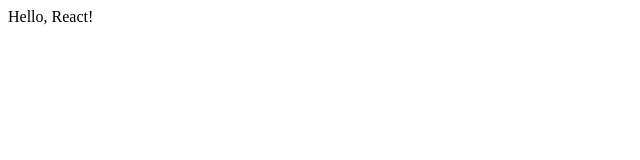
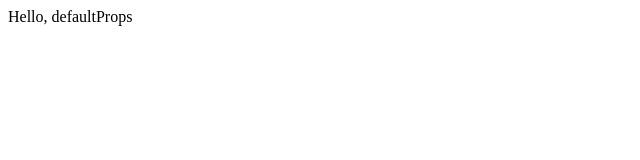
Before and after one commit to 2kiemi/react-typescript, a React (Create React App) app: page / in a window 1280 px wide. Shown: the top 160 px of the page, without its empty margins (0-640 px from the left). Built offline with nearby package versions, Linux system fonts and the light colour scheme.

Commit message:
function-components-in-typescript-basic

```diff
--- a/src/App.tsx
+++ b/src/App.tsx
@@ -1,11 +1,15 @@
 import React from 'react';
 
 interface AppProps {
-  message: string;
+  message?: string;
 }
 
-const App = ({ message }: AppProps) => {
+const App: React.FunctionComponent<AppProps> = ({ message }) => {
   return <div>{message}</div>;
 };
 
+App.defaultProps = {
+  message: 'Hello, defaultProps',
+};
+
 export default App;
--- a/src/index.tsx
+++ b/src/index.tsx
@@ -3,6 +3,6 @@
 import App from './App';
 
 ReactDOM.render(
-    <App message="Hello, React!" />,
+    <App />,
     document.getElementById('root')
 );
```
